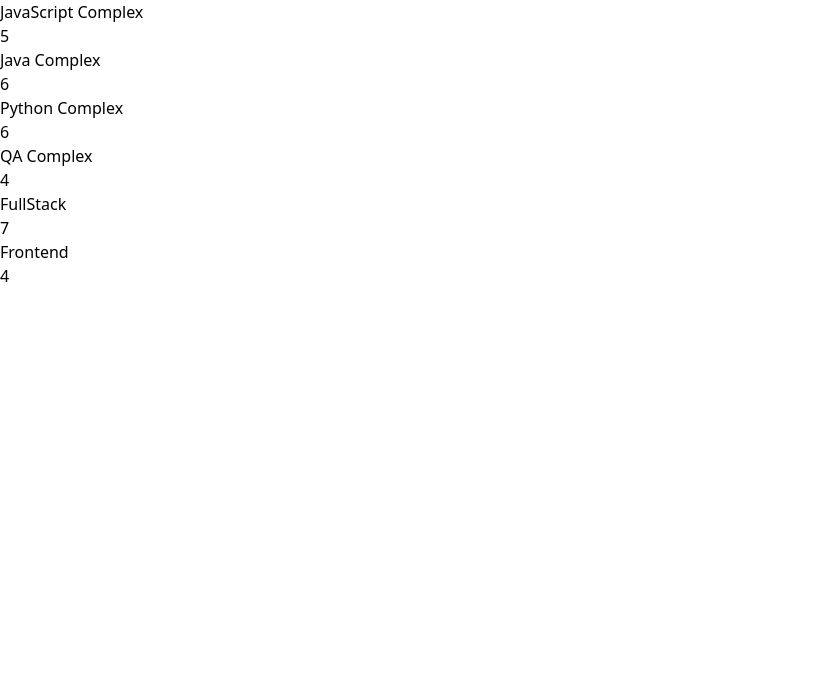
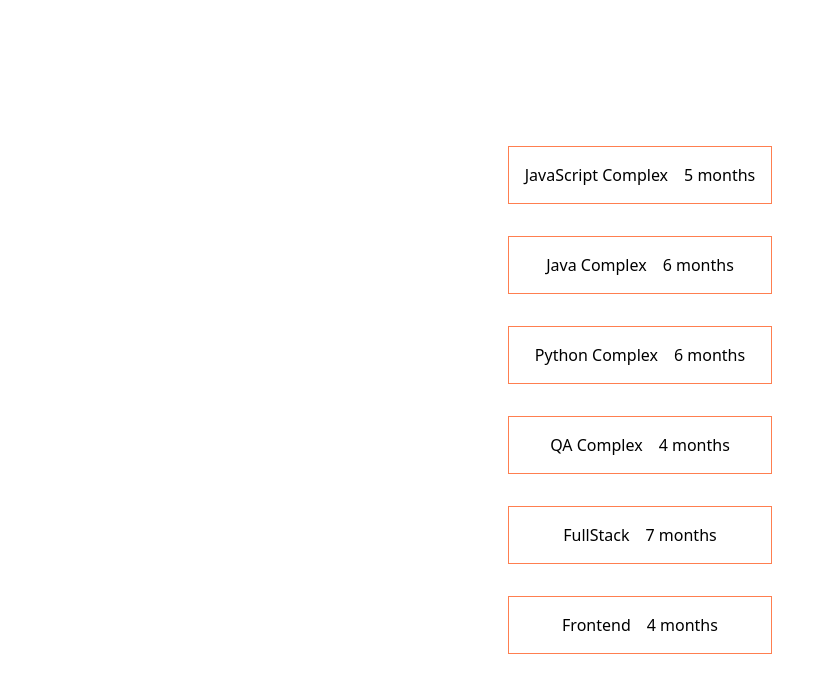
Before and after one commit to Iryna-Don/DEC-2024_ReactModule, a React (Vite) app: page / in a window 1280 px wide. Shown: the top 692 px of the page, without its empty margins (0-835 px from the left). Built offline with nearby package versions, Linux system fonts and the light colour scheme.

Commit message:
added styles in hw_#Fs05Kiho

```diff
--- a/src/App.css
+++ b/src/App.css
@@ -0,0 +1,7 @@
+body{
+    display: flex;
+    flex-direction: column;
+    justify-content: center;
+    align-items: center;
+    height: 100vh;
+}
--- a/src/components/CourseWithDuration.tsx
+++ b/src/components/CourseWithDuration.tsx
@@ -14,16 +14,18 @@
 
 import {ICourseAndDuration} from '../data.ts';
 import {FC} from "react";
+import styles from './courseAndDuration.module.css';
+
 interface CourseWithDurationProps {
     value: ICourseAndDuration;
 }
 
 const CourseWithDuration: FC<CourseWithDurationProps> = ({value}) => {
     return (
-        <>
+        <div className={styles.card}>
             <p>{value.title}</p>
-            <p>{value.monthDuration}</p>
-        </>
+            <p>{value.monthDuration} months</p>
+        </div>
     );
 };
 
--- /dev/null
+++ b/src/components/courseAndDuration.module.css
@@ -0,0 +1,14 @@
+.card{
+    display: flex;
+    align-items: center;
+    justify-content: center;
+    padding: 1rem;
+    border: 1px solid coral;
+    margin: 2rem;
+    gap: 1rem;
+}
+.card:hover{
+    box-shadow: 10px 10px 5px 0 rgba(255,127,80,0.75);
+    -webkit-box-shadow: 10px 10px 5px 0 rgba(255,127,80,0.75);
+    -moz-box-shadow: 10px 10px 5px 0 rgba(255,127,80,0.75);
+}
```
